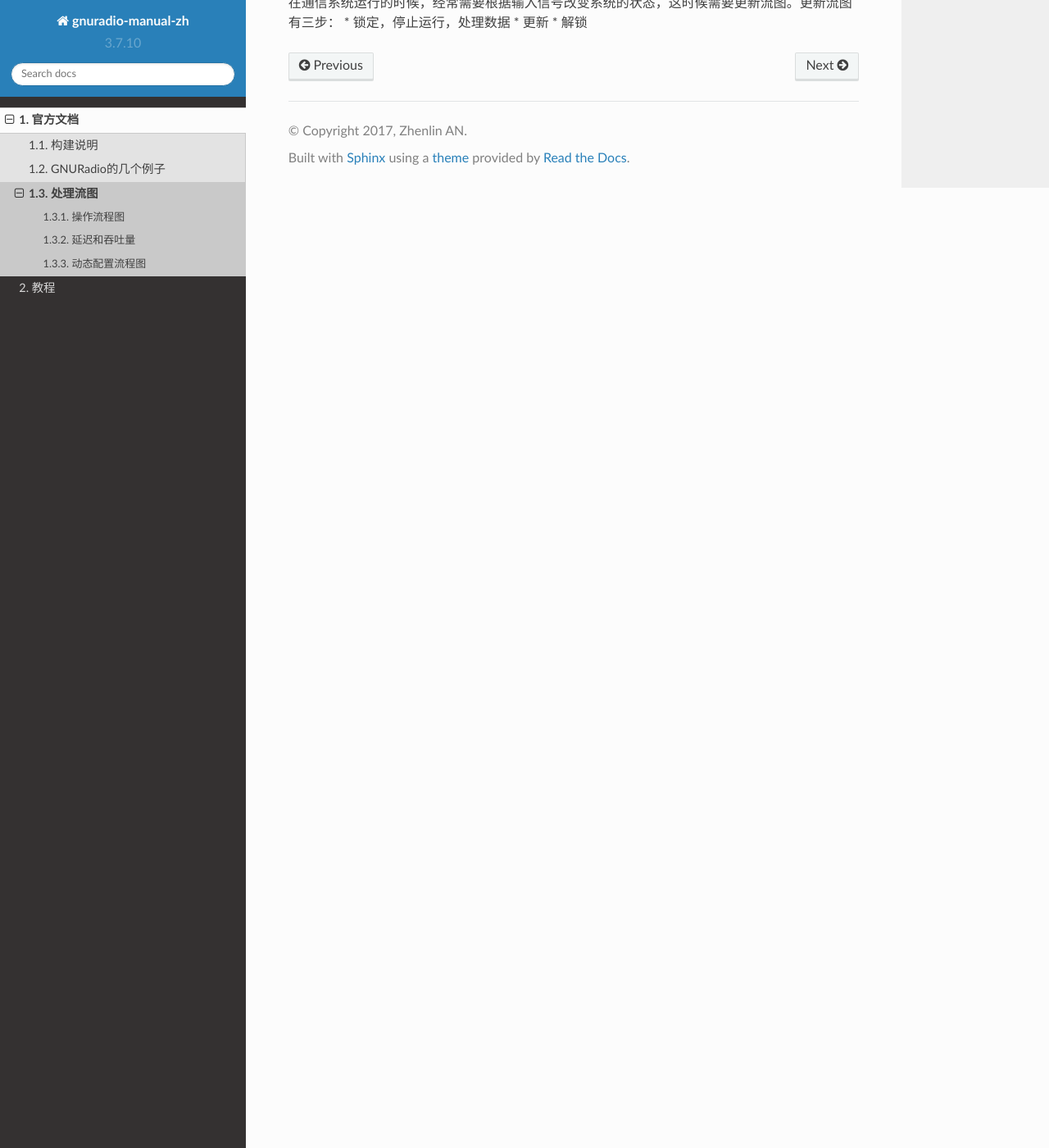
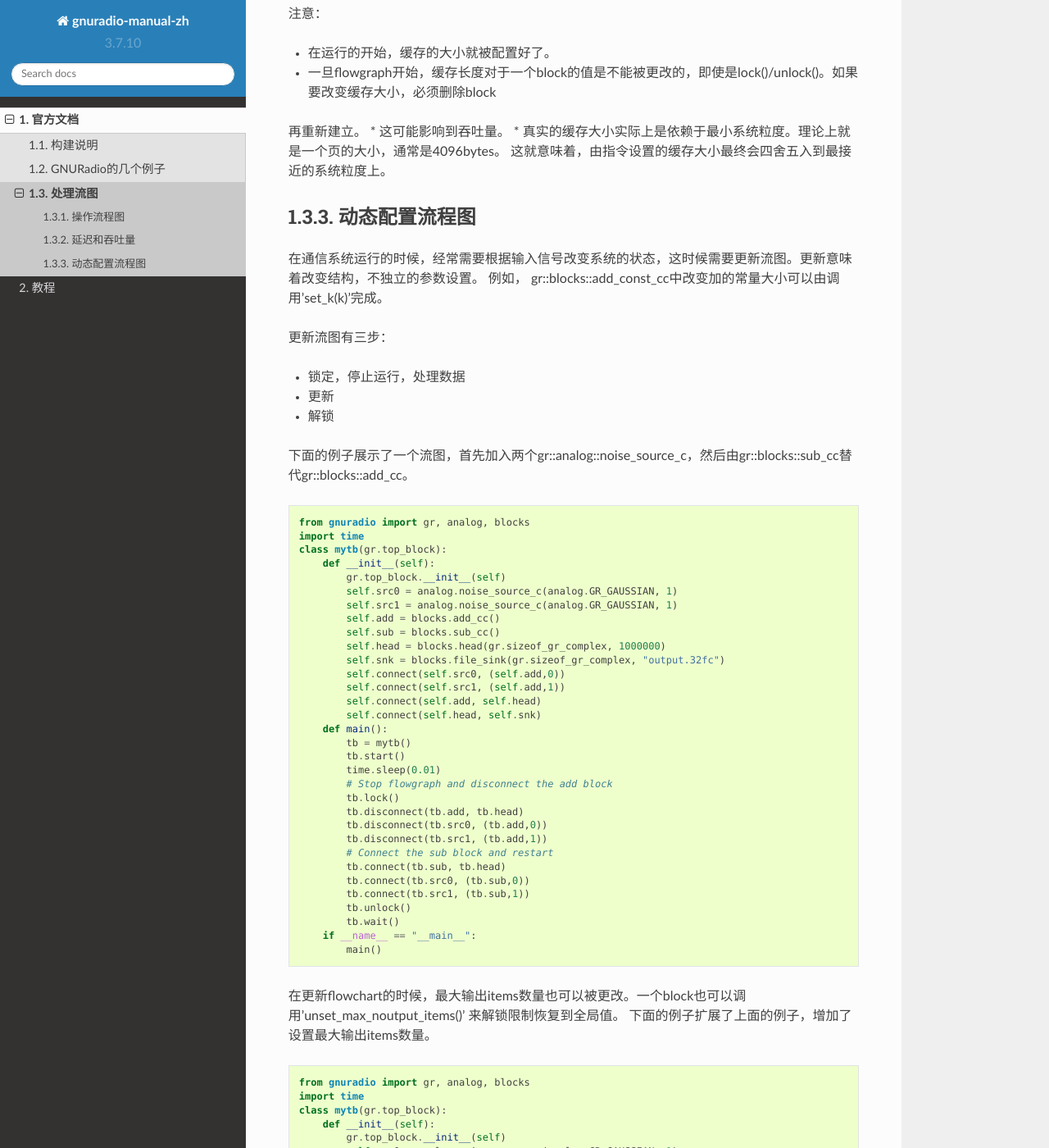
Before and after one commit to Anplus/gnuradio-manual-zh, a Sphinx documentation site: the page built from source/chapter1/flowchart.rst, in a window 1280 px wide and 1400 px high, scrolled down 1741 px. Shown: the whole window at 82% size. Built offline with Sphinx 7.4.7 and the Read the Docs theme 2.0.0, drawn with Linux system fonts in a browser that asks for light colours; some of the changed text lies outside the part shown.

Commit message:
flowchart

```diff
--- a/source/chapter1/flowchart.rst
+++ b/source/chapter1/flowchart.rst
@@ -72,11 +72,105 @@ GNU Radio运行一个调度器来优化吞吐量。动态调度器使得成块
     print tb.blk1.max_output_buffer(0)
     print tb.blk1.max_output_buffer(1)
 
+上面的接口blk0所有端口被设置成缓存为2000个items，而blk1只有端口1被设置了，其余为默认值。
 
+注意：
+
+* 在运行的开始，缓存的大小就被配置好了。
+* 一旦flowgraph开始，缓存长度对于一个block的值是不能被更改的，即使是lock()/unlock()。如果要改变缓存大小，必须删除block
+再重新建立。
+* 这可能影响到吞吐量。
+* 真实的缓存大小实际上是依赖于最小系统粒度。理论上就是一个页的大小，通常是4096bytes。
+这就意味着，由指令设置的缓存大小最终会四舍五入到最接近的系统粒度上。
 
 动态配置流程图
 --------------
-在通信系统运行的时候，经常需要根据输入信号改变系统的状态，这时候需要更新流图。更新流图有三步：
+在通信系统运行的时候，经常需要根据输入信号改变系统的状态，这时候需要更新流图。更新意味着改变结构，不独立的参数设置。
+例如， gr::blocks::add_const_cc中改变加的常量大小可以由调用'set_k(k)'完成。
+
+更新流图有三步：
+
 * 锁定，停止运行，处理数据
 * 更新
 * 解锁
+
+下面的例子展示了一个流图，首先加入两个gr::analog::noise_source_c，然后由gr::blocks::sub_cc替代gr::blocks::add_cc。
+
+.. code:: python
+
+    from gnuradio import gr, analog, blocks
+    import time
+    class mytb(gr.top_block):
+        def __init__(self):
+            gr.top_block.__init__(self)
+            self.src0 = analog.noise_source_c(analog.GR_GAUSSIAN, 1)
+            self.src1 = analog.noise_source_c(analog.GR_GAUSSIAN, 1)
+            self.add = blocks.add_cc()
+            self.sub = blocks.sub_cc()
+            self.head = blocks.head(gr.sizeof_gr_complex, 1000000)
+            self.snk = blocks.file_sink(gr.sizeof_gr_complex, "output.32fc")
+            self.connect(self.src0, (self.add,0))
+            self.connect(self.src1, (self.add,1))
+            self.connect(self.add, self.head)
+            self.connect(self.head, self.snk)
+        def main():
+            tb = mytb()
+            tb.start()
+            time.sleep(0.01)
+            # Stop flowgraph and disconnect the add block
+            tb.lock()
+            tb.disconnect(tb.add, tb.head)
+            tb.disconnect(tb.src0, (tb.add,0))
+            tb.disconnect(tb.src1, (tb.add,1))
+            # Connect the sub block and restart
+            tb.connect(tb.sub, tb.head)
+            tb.connect(tb.src0, (tb.sub,0))
+            tb.connect(tb.src1, (tb.sub,1))
+            tb.unlock()
+            tb.wait()
+        if __name__ == "__main__":
+            main()
+
+在更新flowchart的时候，最大输出items数量也可以被更改。一个block也可以调用'unset_max_noutput_items()' 来解锁限制恢复到全局值。
+下面的例子扩展了上面的例子，增加了设置最大输出items数量。
+
+.. code:: python
+
+    from gnuradio import gr, analog, blocks
+    import time
+    class mytb(gr.top_block):
+        def __init__(self):
+            gr.top_block.__init__(self)
+            self.src0 = analog.noise_source_c(analog.GR_GAUSSIAN, 1)
+            self.src1 = analog.noise_source_c(analog.GR_GAUSSIAN, 1)
+            self.add = blocks.add_cc()
+            self.sub = blocks.sub_cc()
+            self.head = blocks.head(gr.sizeof_gr_complex, 1000000)
+            self.snk = blocks.file_sink(gr.sizeof_gr_complex, "output.32fc")
+            self.connect(self.src0, (self.add,0))
+            self.connect(self.src1, (self.add,1))
+            self.connect(self.add, self.head)
+            self.connect(self.head, self.snk)
+        def main():
+            # Start the gr_top_block after setting some max noutput_items.
+            tb = mytb()
+            tb.src1.set_max_noutput_items(2000)
+            tb.start(100)
+            time.sleep(0.01)
+            # Stop flowgraph and disconnect the add block
+            tb.lock()
+            tb.disconnect(tb.add, tb.head)
+            tb.disconnect(tb.src0, (tb.add,0))
+            tb.disconnect(tb.src1, (tb.add,1))
+            # Connect the sub block
+            tb.connect(tb.sub, tb.head)
+            tb.connect(tb.src0, (tb.sub,0))
+            tb.connect(tb.src1, (tb.sub,1))
+            # Set new max_noutput_items for the gr_top_block
+            # and unset the local value for src1
+            tb.set_max_noutput_items(1000)
+            tb.src1.unset_max_noutput_items()
+            tb.unlock()
+            tb.wait()
+        if __name__ == "__main__":
+            main()
```
